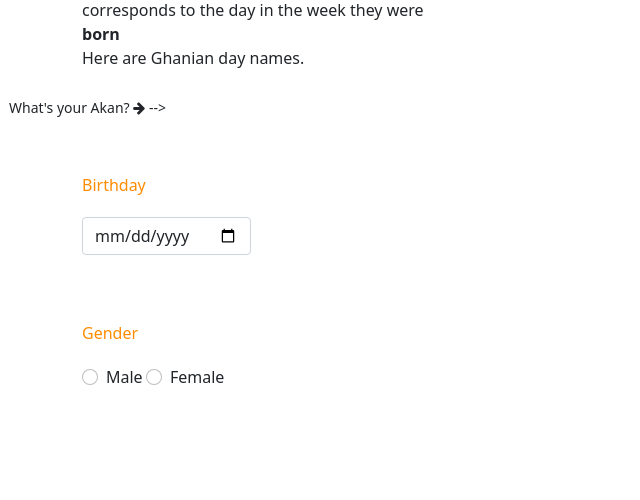
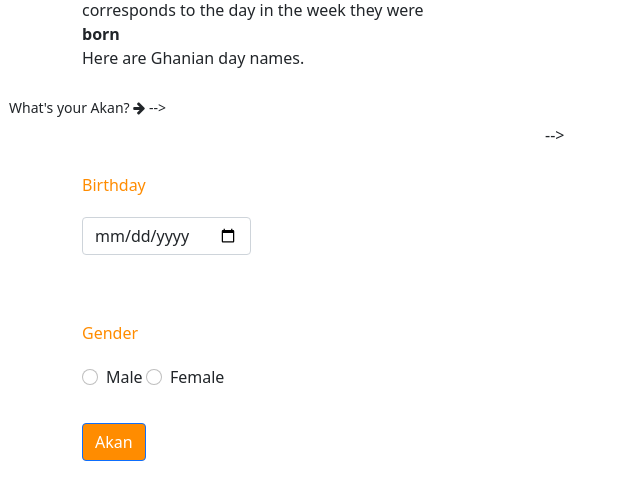
Before and after one commit to LauretteMongina/Laurette_akan, a plain HTML site: page index.html in a window 1280 px wide. Shown: the part 172-672 px from the top of the page, without its empty margins (0-640 px from the left). Drawn offline with nearby package versions, Linux system fonts and the light colour scheme.

Commit message:
Adds a button to reveal your Akan name.

```diff
--- a/index.html
+++ b/index.html
@@ -62,13 +62,13 @@
                         </div>
                     </div>
                     </div>
-                    <!-- <button class="btn btn-primary" type="submit"style="background-color: darkorange;">Akan</button>
+             <button class="btn btn-primary" type="submit"style="background-color: darkorange;">Akan</button>
                   </div>
-             <div class="col-md-7 img">
+             <!-- <div class="col-md-7 img">
               <img src="./a-removebg-preview.png" alt="">
                </div>
                </div>
                </div>
                </section>
 </body>
-</html>  -->
+</html>  --> -->
```
